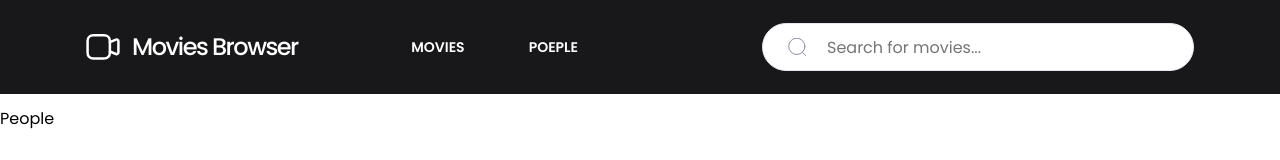
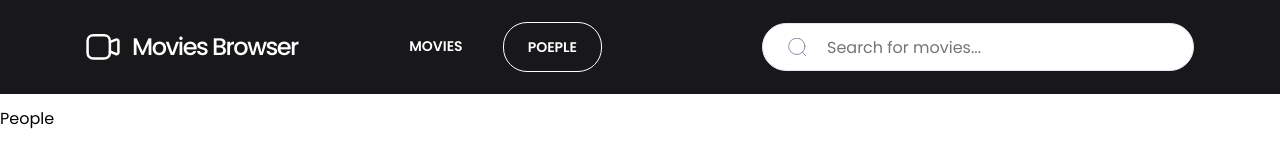
Before and after one commit to danielnowrot/movies-browser, a React (Create React App) app: page /#/people in a window 1280 px wide. Shown: the top 160 px of the page. Built offline with nearby package versions, Linux system fonts and the light colour scheme.

Commit message:
fixed border page sellect

```diff
--- a/src/Routes/Root/styled.js
+++ b/src/Routes/Root/styled.js
@@ -52,7 +52,7 @@ export const StyledNavLink = styled(NavLink)`
     text-transform: uppercase;
     text-decoration: none;
 
-    &::active {
+    &.active {
         border: 1px solid #FFFFFF;
         border-radius: 24px;
     }
```
